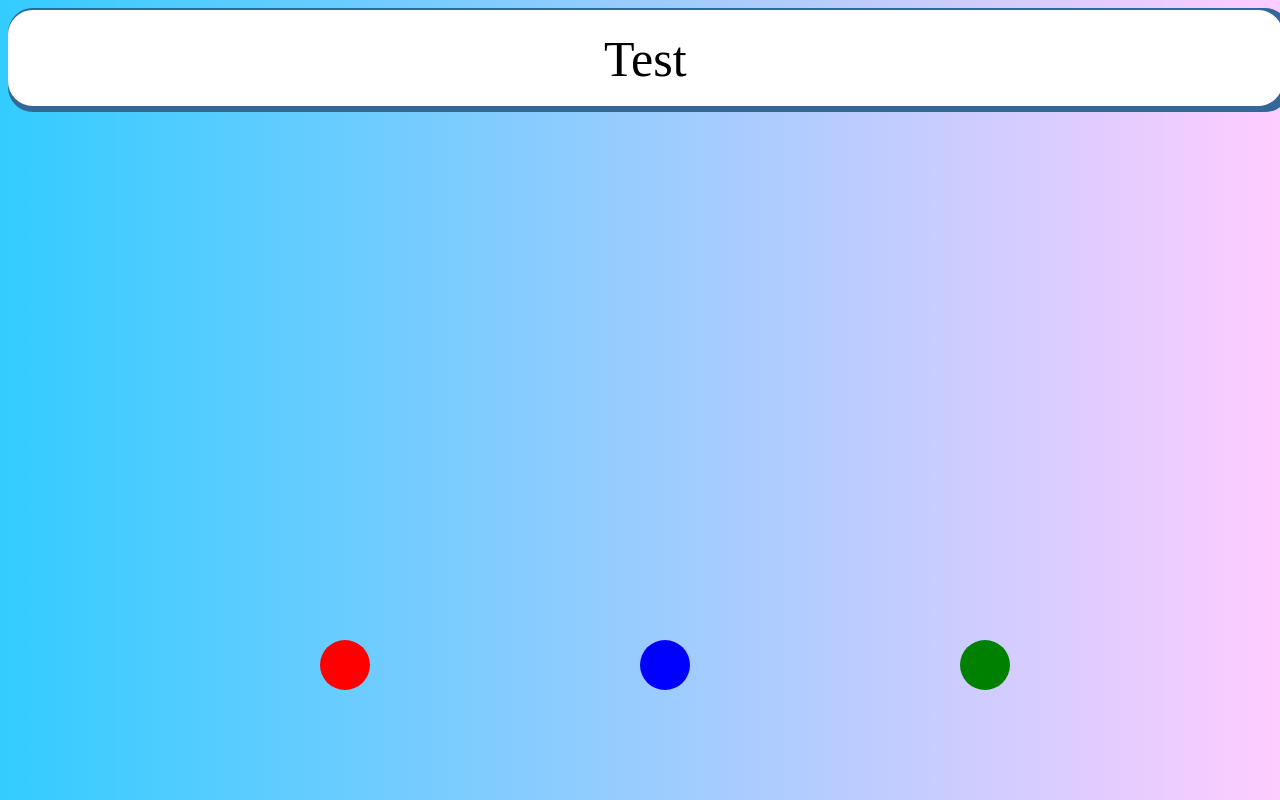
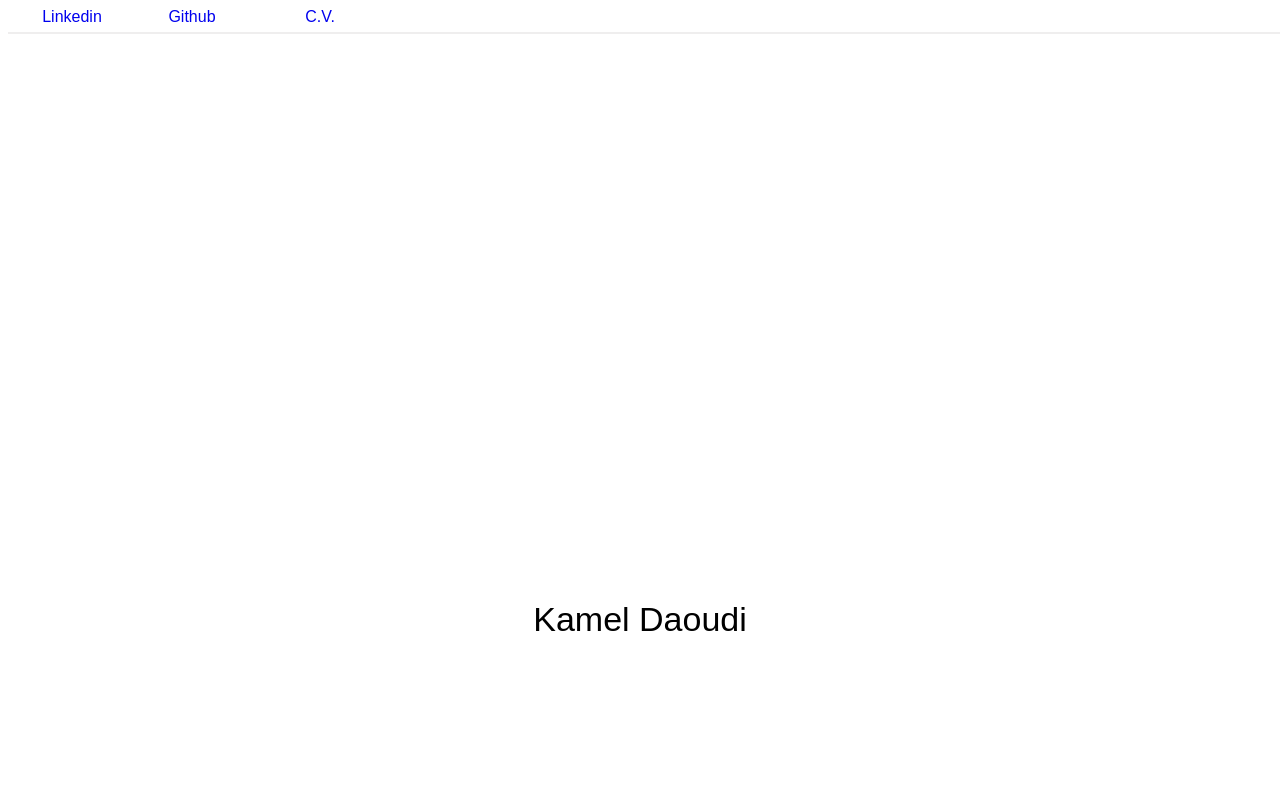
Before and after one commit to Daokam/daokam.github.io, a plain HTML site: page index.html in a window 1280 px wide. Drawn offline with Linux system fonts and the light colour scheme.

Commit message:
Ajout site

```diff
--- a/index.html
+++ b/index.html
@@ -1,76 +1,99 @@
 <!DOCTYPE html>
 <html>
 <style>
-  body{
-  background: linear-gradient(90deg,rgb(51, 204, 255),rgb(255, 204, 255));
+
+    body {
+        background: white;
     }
-  .bar{
-  height: 7%;
-  width: 96.5%;
-  background-color: white;
-  border-style: solid;
-  border-color: white;
-  border-radius: 25px;
-  border-width: 20px;
-  font-size: 50px;
+
+    hr.solid {
+        border-top: 2px solid #e1e1e1;
+    }
+
+    div.main {
+        height: 3%;
+        width: 100%;
+        position: absolute;
+        background: transparent;
+        border-bottom: 2px solid #efeeee;
+    }
+
+    div.menu {
+        position: fixed;
+        height: 2%;
+        width: 10%;
+        background-color: transparent;
+        font-family: Arial;
         text-align: center;
-  position: absolute;
-  left:0.6%;
-  top: 1.2%;
         z-index: 2;
     }
-  .bar2{
-  height: 8%;
-  width: 97%;
-  background-color: rgb(51, 102, 153);
+
+        div.menu:hover {
+            height: 2%;
+            width: 10%;
+            background-color: #efeeee;
             border-style: solid;
-  border-color: rgb(51, 102, 153);
             border-radius: 25px;
-  border-width: 20px;
-  font-size: 50px;
-  position: absolute;
-
-  z-index: 1;
-}
-  .balls {
-    border-radius: 50%;
-    position: fixed;
-    width: 50px;
-    height: 50px;
-    top: 80%;
-  }
-  .balls:hover{
-    animation-name: jump;
-    animation-duration: 2s;
-    animation-iteration-count: 1;
-}
-  #red {
-    background: red;
-    left: 25%;
-    animation-timing-function: linear;
-  }
-  #blue {
-    background: blue;
-    left: 50%;
-    animation-timing-function: ease-out;
-  }
-  #green {
-    background: green;
-    left: 75%;
-    animation-timing-function: cubic-bezier(0.69, 0.1, 1, 0.1);
+            border-color: #aaa9a9;
         }
 
-  @keyframes jump {
-    50% {
-      top: 40%;
+    div.option1 {
+        position: fixed;
+        height: 2%;
+        width: 10%;
+        left: 10%;
+        background-color: transparent;
+        font-family: Arial;
+        text-align: center;
+        z-index: 2;
     }
+
+        div.option1:hover {
+            height: 2%;
+            width: 10%;
+            background-color: #efeeee;
+            border-style: solid;
+            border-radius: 25px;
+            border-color: #aaa9a9;
+        }
+    .a {
+        text-decoration: none;
+        position: fixed;
+        height: 2%;
+        width: 10%;
+        background-color: transparent;
+        font-family: Arial;
+        text-align: center;
+        z-index: 2;
+    }
+        .a:hover {
+            height: 2%;
+            width: 10%;
+            background-color: #efeeee;
+            border-style: solid;
+            border-radius: 10px;
+            border-color: #efeeee;
+        }
+    .centered-down{
+        position:fixed;
+        top: 75%;
+        left: 40%;
+    }
+    .name{
+        height: 10%;
+        width: 20%;
+        background:transparent;
+        font-family: Arial;
+        font-size: 34px;
+        text-align: center;
     }
 </style>
 <body>
-<div class="bar2"></div>
-<div class="bar">Test</div> <br>
-<div class="balls" id="red"></div>
-<div class="balls" id="blue"></div>
-<div class="balls" id="green"></div>
+    <div class="main">
+        <div><a class="a" href="https://www.linkedin.com/in/kamel-daoudi-02aa0b1b5/">Linkedin</a></div>
+        <div><a class="a" style="left: 10%;" href="https://github.com/Daokam">Github</a></div>
+        <div><a class="a" style="left: 20%;" href="https://drive.google.com/file/d/1NsBX5KhXod6WpCeexJ6dZrOuhrk682hW/view?usp=sharing">C.V.</a></div>
+    </div>
+    <div class="centered-down name"> Kamel Daoudi</div>
 </body>
 </html>
```
Lines whose indentation alone changed are shown as unchanged.
